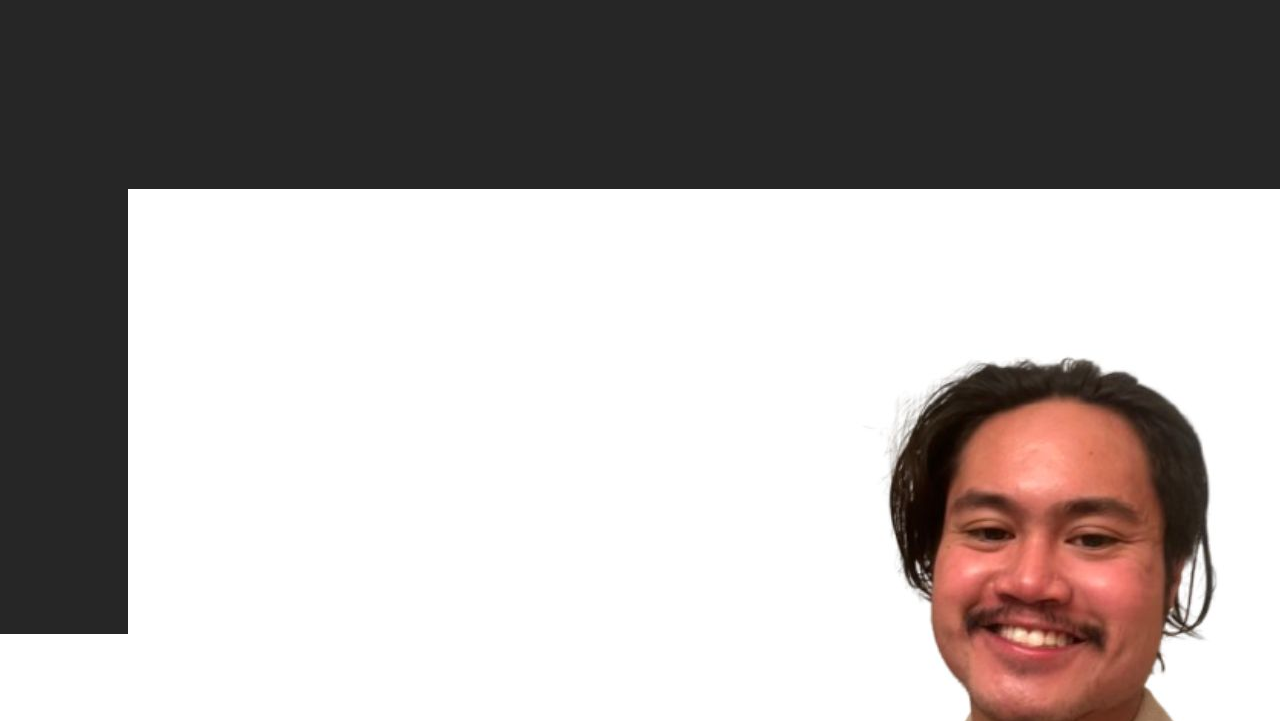
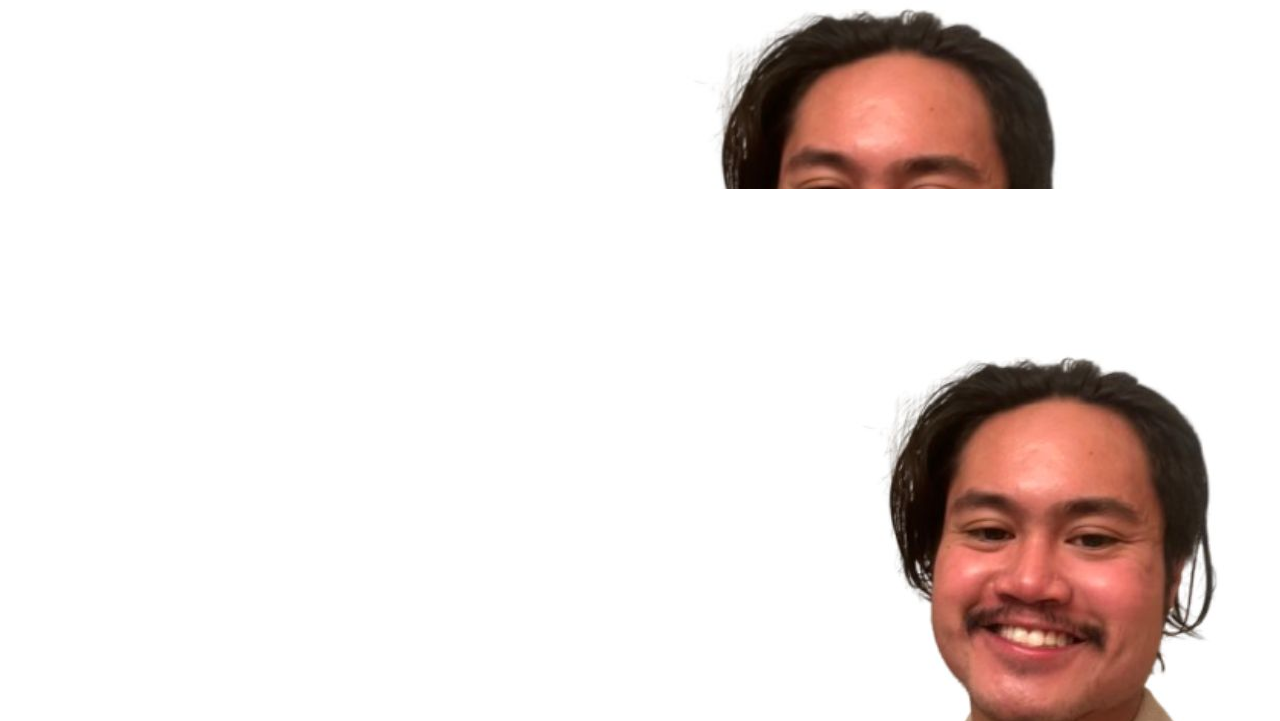
Before and after one commit to KingWilliamite/PORTFOLIO, a plain HTML site: page index.html in a window 1280 px wide. Shown: the part 166-887 px from the top of the page. Drawn offline with Linux system fonts and the light colour scheme.

Commit message:
Update style.css

```diff
--- a/style.css
+++ b/style.css
@@ -24,11 +24,10 @@ body{
 #header{
     width: 100%;
     height: 100vh;
-    background-image: url(images/main.jpg);
+    background-image: url(main.jpg);
     background-size: cover;
     background-position: center;
     background-attachment: fixed;
-    background-color: #262626;
 }
 
 
```
